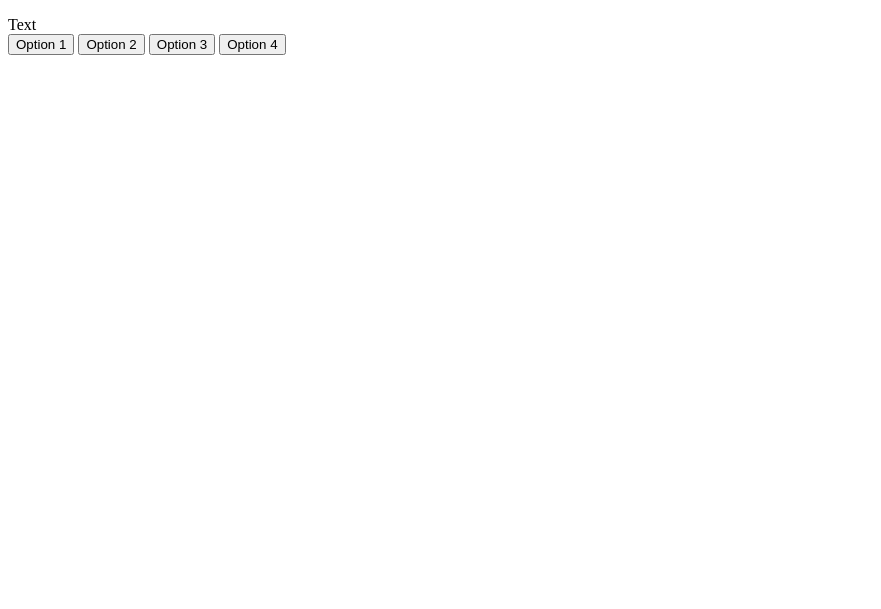
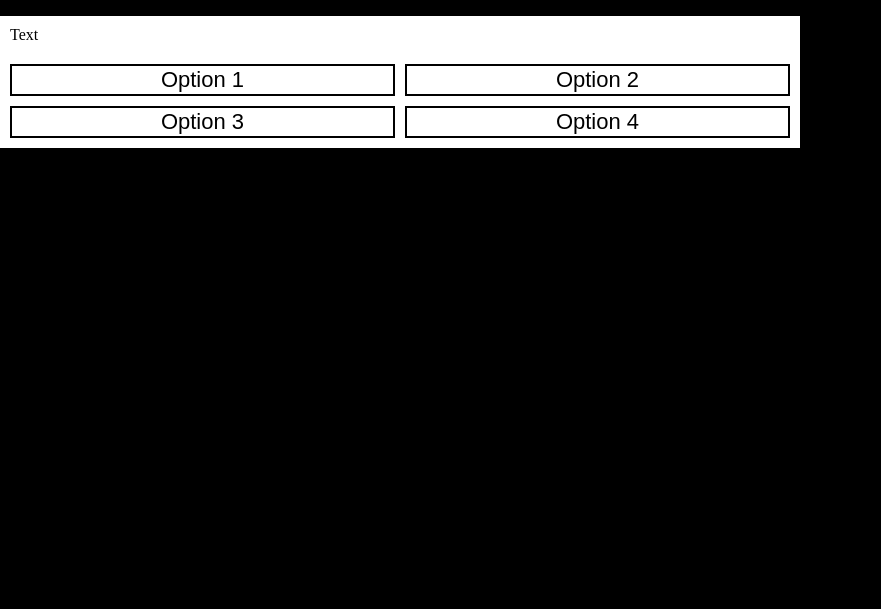
Before and after one commit to jjaredwatson/mysteryApp, a website: page index.html in a window 1280 px wide. Shown: the part 239-848 px from the top of the page, without its empty margins (0-881 px from the left). Before the commit the page ends 800 px from the top, so only its background shows below. Drawn offline with Linux system fonts and the light colour scheme; files that its build step writes are made by us from their sources; files whose address does not match are found by name.

Commit message:
more new css

```diff
--- a/app.js
+++ b/app.js
@@ -1,7 +1,2 @@
-
-
-
-
-$(document).ready(function() {
-
-});
+const textElement = document.getElementById('text');
+const optionButtons = document.getElementById('option-buttons');
--- a/css/style.css
+++ b/css/style.css
@@ -12,17 +12,47 @@
       format('opentype');
 }
 
+body {
+  padding: 0;
+  margin: 0;
+  /*display: flex;*/
+  justify-content: center;
+  align-items: center;
+  width: 100vw;
+  height: 100vh;
+  background-color: black;
+}
+
 h1 {
   color: white;
   font-size: 72px;
-  text-align: center;
   font-family: stupefaction;
 }
 
 h2 {
   color: red;
   font-size: 38px;
-  text-align: center;
   font-family: 'Josefin Sans', sans-serif;
   font-weight: 400;
 }
+
+.container {
+  width: 800px;
+  max-width: 80%;
+  background-color: white;
+  padding: 10px;
+}
+
+.btn-grid {
+  display: grid;
+  grid-template-columns: repeat(2, auto);
+  gap: 10px;
+  margin-top: 20px;
+}
+
+.btn {
+  background-color: white;
+  border-color: black;
+  font-size: 22px;
+  border: 2px solid black;
+}
```
